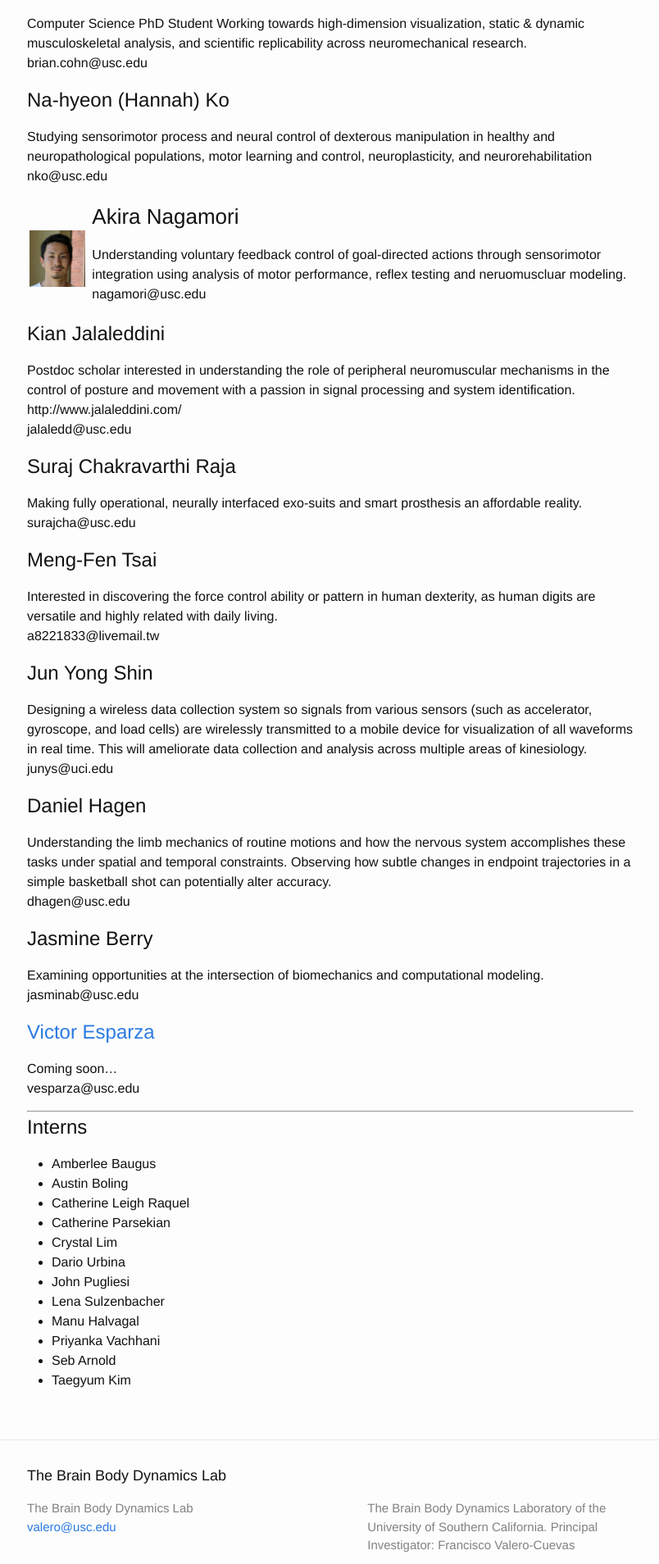
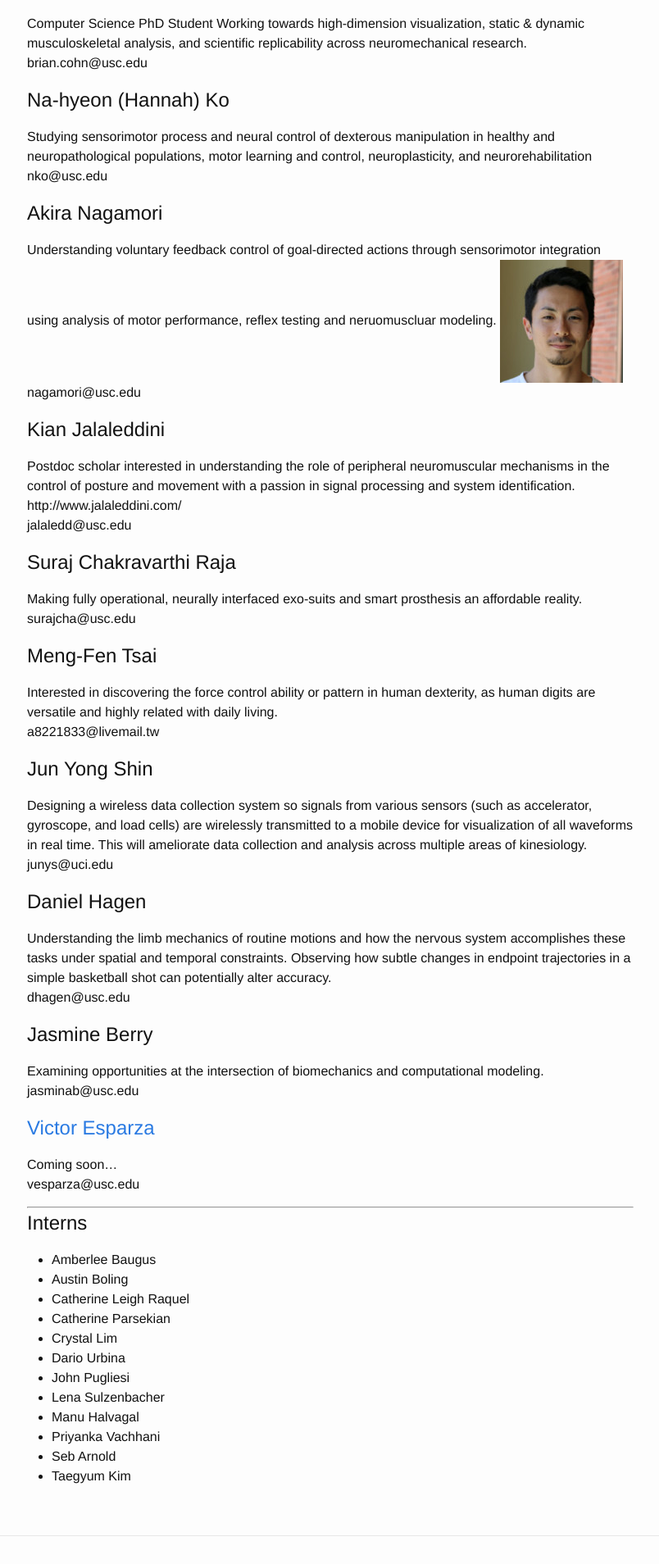
Before and after one commit to usc-bbdl/usc-bbdl.github.io, a Jekyll site: the page built from about.md, in a window 1280 px wide. Shown: the part 1245-3153 px from the top of the page at 82% size, without its empty margins (237-1041 px from the left). Built offline with Jekyll 4.4.1, drawn with Linux system fonts in a browser that asks for light colours.

Commit message:
Update about.md

```diff
--- a/about.md
+++ b/about.md
@@ -50,12 +50,10 @@
 Studying sensorimotor process and neural control of dexterous manipulation in healthy and neuropathological populations, motor learning and control, neuroplasticity, and neurorehabilitation
 nko@usc.edu
 
-<table style="border: none;">
-<tr><td><img src="https://valerolab.org/Photos/akira.jpg"></td>
-<td style="padding-left: 5px;"><h3>Akira Nagamori</h3>
-<p>Understanding voluntary feedback control of goal-directed actions through sensorimotor integration using analysis of motor performance, reflex testing and neruomuscluar modeling.<br>
-nagamori@usc.edu</p></td></tr>
-</table>
+# Akira Nagamori
+Understanding voluntary feedback control of goal-directed actions through sensorimotor integration using analysis of motor performance, reflex testing and neruomuscluar modeling.
+<img src="https://valerolab.org/Photos/akira.jpg">
+nagamori@usc.edu
 
 
 # Kian Jalaleddini
```
